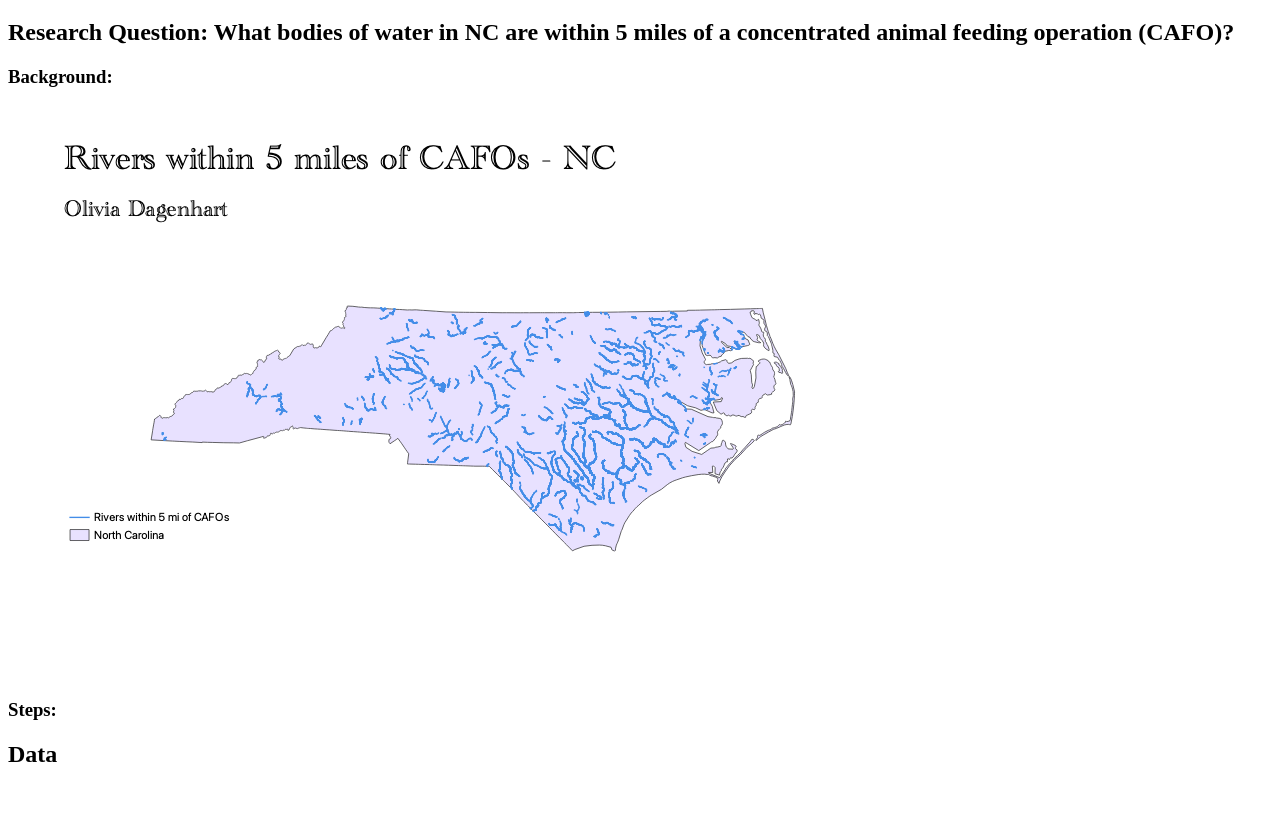
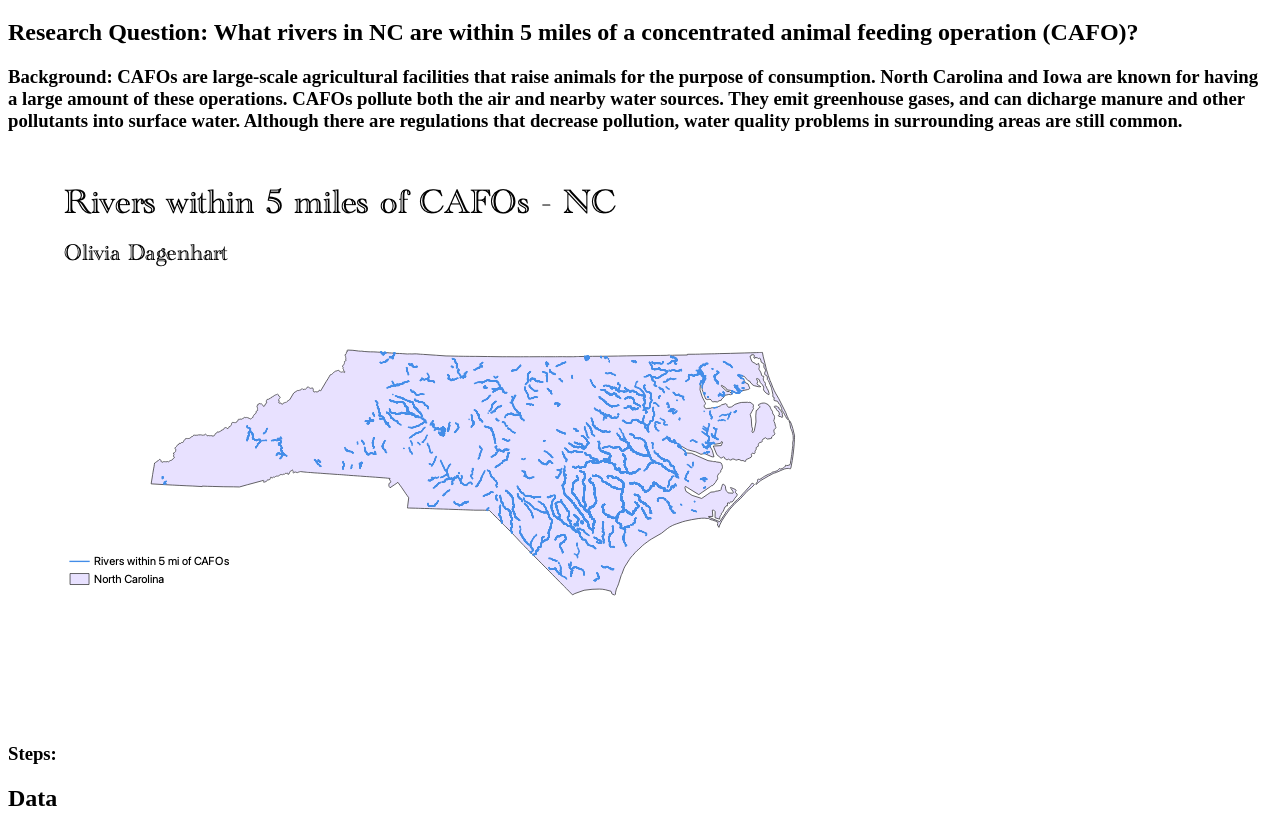
Before and after one commit to livicd/HW8, a plain HTML site: page index.html in a window 1280 px wide. Shown: the part 61-893 px from the top of the page. Before the commit the page ends 849 px from the top, so only its background shows below. Drawn offline with Linux system fonts and the light colour scheme.

Commit message:
Update index.html

```diff
--- a/index.html
+++ b/index.html
@@ -8,8 +8,8 @@
 </head>
 <body>
     <h1>Homework 8 - Olivia Dagenhart</h1>
-    <h2>Research Question: What bodies of water in NC are within 5 miles of a concentrated animal feeding operation (CAFO)? </h2>
-    <h3>Background: </h3>
+    <h2>Research Question: What rivers in NC are within 5 miles of a concentrated animal feeding operation (CAFO)? </h2>
+    <h3>Background: CAFOs are large-scale agricultural facilities that raise animals for the purpose of consumption. North Carolina and Iowa are known for having a large amount of these operations. CAFOs pollute both the air and nearby water sources. They emit greenhouse gases, and can dicharge manure and other pollutants into surface water. Although there are regulations that decrease pollution, water quality problems in surrounding areas are still common.     </h3>
     <img src="Map.png" alt="">
     <h3>Steps: </h3>
     <h2>Data</h2>
```
